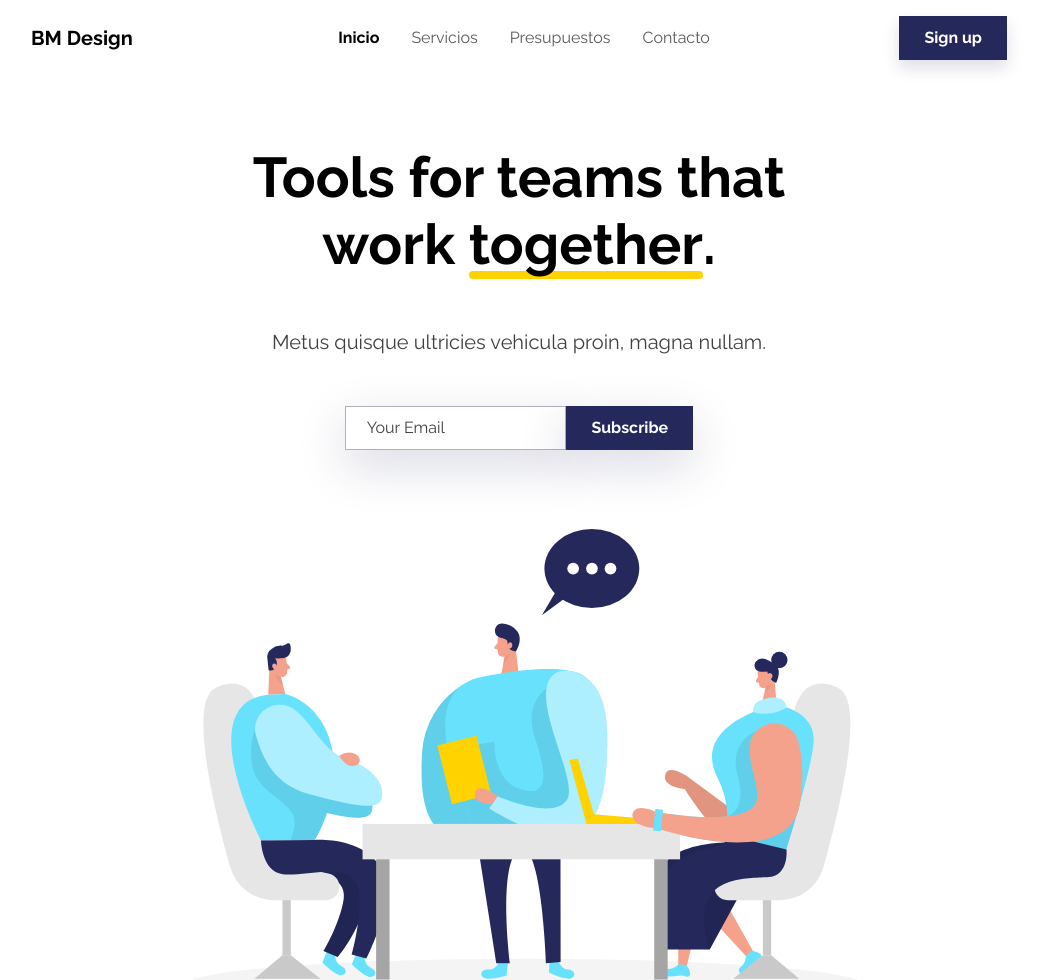
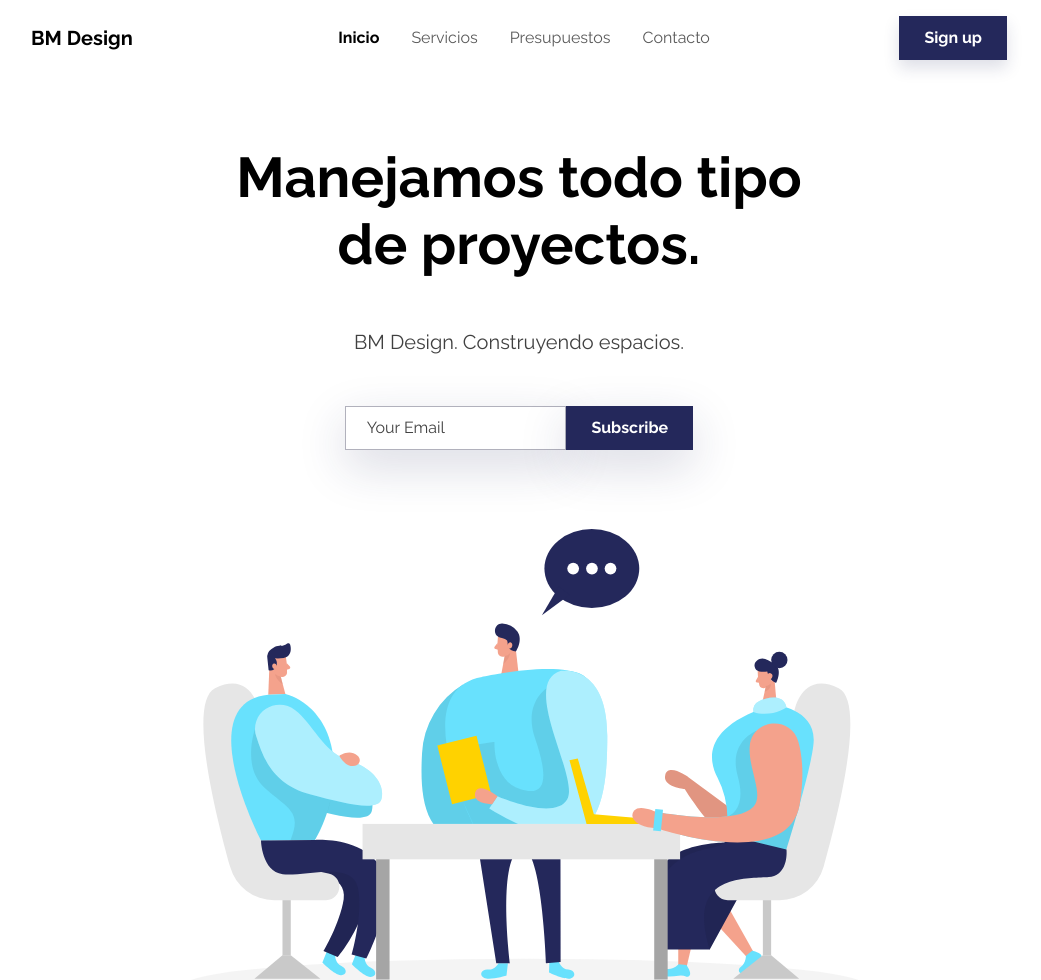
Before and after one commit to dantecc10/main-bmdesign-website, a plain HTML site: page index.html in a window 1280 px wide. Shown: the top 980 px of the page, without its empty margins (121-1162 px from the left). Drawn offline with nearby package versions, Linux system fonts and the light colour scheme.

Commit message:
Añado avances en exportación y diseño web

```diff
--- a/index.html
+++ b/index.html
@@ -42,8 +42,8 @@
             <div class="row pt-5">
                 <div class="col-md-8 text-center text-md-start mx-auto">
                     <div class="text-center">
-                        <h1 class="display-4 fw-bold mb-5">Tools for teams that work&nbsp;<span class="underline">together</span>.</h1>
-                        <p class="fs-5 text-muted mb-5">Metus quisque ultricies vehicula proin, magna nullam.</p>
+                        <h1 class="display-4 fw-bold mb-5">Manejamos todo tipo de proyectos.</h1>
+                        <p class="fs-5 text-muted mb-5">BM Design. Construyendo espacios.</p>
                         <form class="d-flex justify-content-center flex-wrap" method="post" data-bs-theme="light">
                             <div class="shadow-lg mb-3"><input class="form-control" type="email" name="email" placeholder="Your Email"></div>
                             <div class="shadow-lg mb-3"><button class="btn btn-primary" type="submit">Subscribe </button></div>
```
Also changed, not shown: 2 other files.
